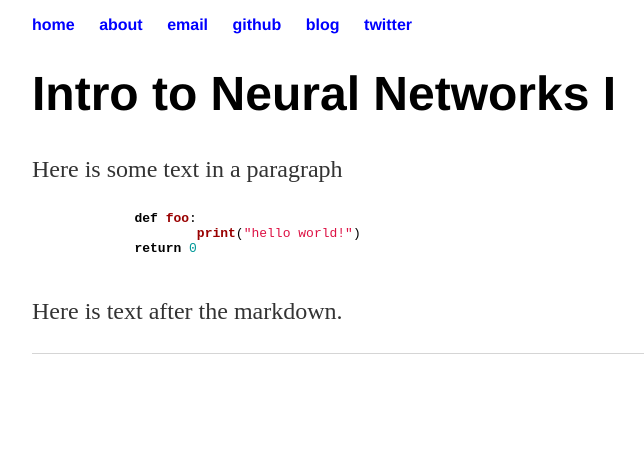
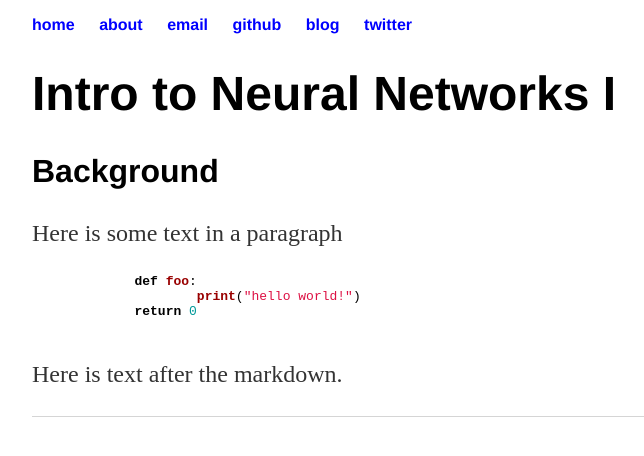
Before and after one commit to bentrevett/bentrevett.github.io, a Jekyll site: the page built from blog/intro-to-neural-networks-i/index.html, in a window 1280 px wide. Shown: the top 456 px of the page, without its empty margins (160-804 px from the left). Built offline with Jekyll 4.4.1, drawn with Linux system fonts in a browser that asks for light colours.

Commit message:
add intro

```diff
--- a/blog/intro-to-neural-networks-i/index.html
+++ b/blog/intro-to-neural-networks-i/index.html
@@ -4,7 +4,7 @@ title: Ben Trevett | Intro to Neural Networks I
 ---
 
 	<h1>Intro to Neural Networks I</h1>
-	<!--<h2>Intro to Neural Networks I</h2>-->
+	<h2>Background</h2>
 	<p>Here is some text in a paragraph</p>
 	{% highlight python %}
 	def foo:
```
